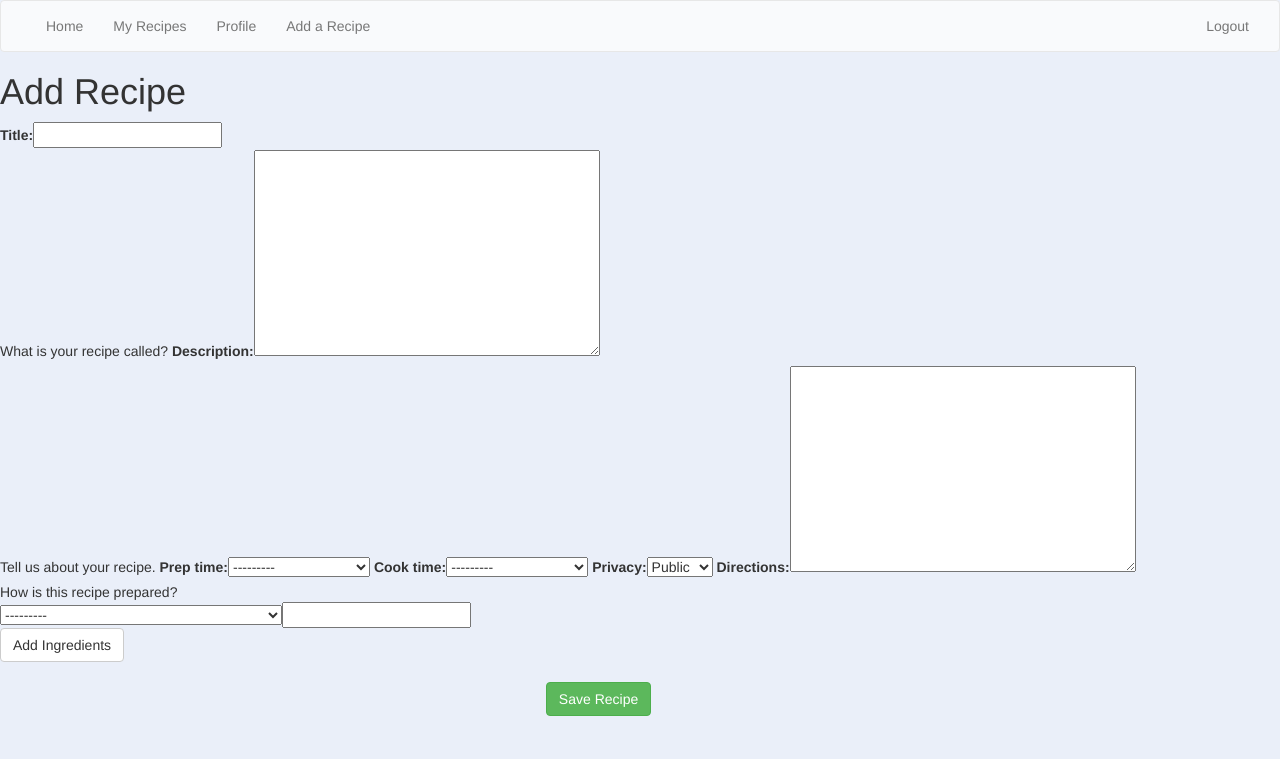
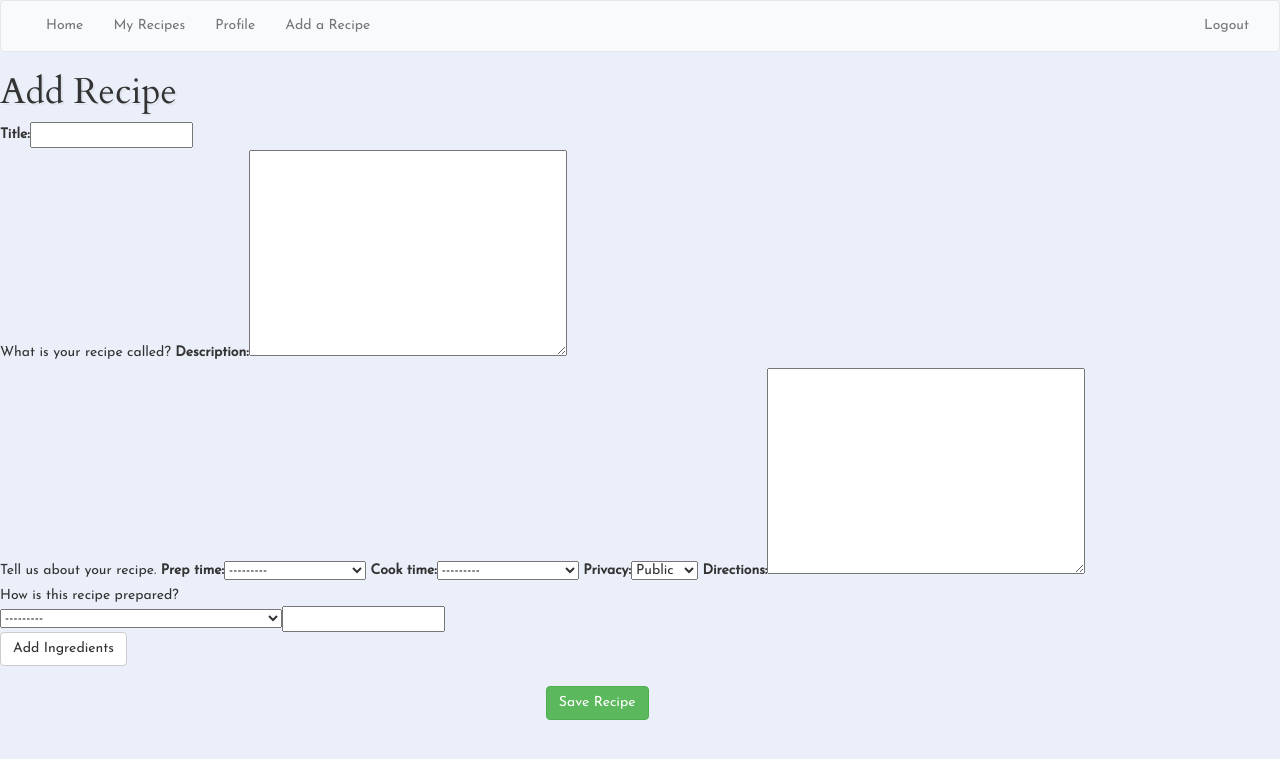
Before and after one commit to TeamReciprocity/reciprocity, a Django app: page /recipe/add/ in a window 1280 px wide. Shown: the top 759 px of the page. Run offline with Django 3.2, Linux system fonts and the light colour scheme; a user stored in the database is signed in; data comes from the database, SQL or seed files in the repository; parts of the project's set-up code (start-up, migrations or seed data) failed here and were passed over; some libraries are stand-ins or nearby versions.

Commit message:
added fonts

```diff
--- a/reciprocity/reciprocity/templates/reciprocity/base.html
+++ b/reciprocity/reciprocity/templates/reciprocity/base.html
@@ -10,6 +10,7 @@
     </title>
     <link rel="stylesheet" href="https://maxcdn.bootstrapcdn.com/bootstrap/3.3.5/css/bootstrap.min.css">
     <link rel="stylesheet" href="https://maxcdn.bootstrapcdn.com/font-awesome/4.4.0/css/font-awesome.min.css">
+    <link href='https://fonts.googleapis.com/css?family=Cardo|Josefin+Sans' rel='stylesheet' type='text/css'>
     <link rel="stylesheet" href="/static/style.css"
     <!--[if lt IE 9]>
       <script src="https://oss.maxcdn.com/libs/html5shiv/3.7.2/html5shiv.js"></script>
--- a/reciprocity/static/style.css
+++ b/reciprocity/static/style.css
@@ -1,5 +1,11 @@
 body {
     background-color: #EAEFF9;
+    font-family: 'Josefin Sans', sans-serif;
+}
+
+h1, h2, h3, h4, h5, h6 {
+    font-family: 'Cardo', serif;
+    text-shadow: 2px 2px rgba(0,0,0,0.05);
 }
 
 .navbar {
```
